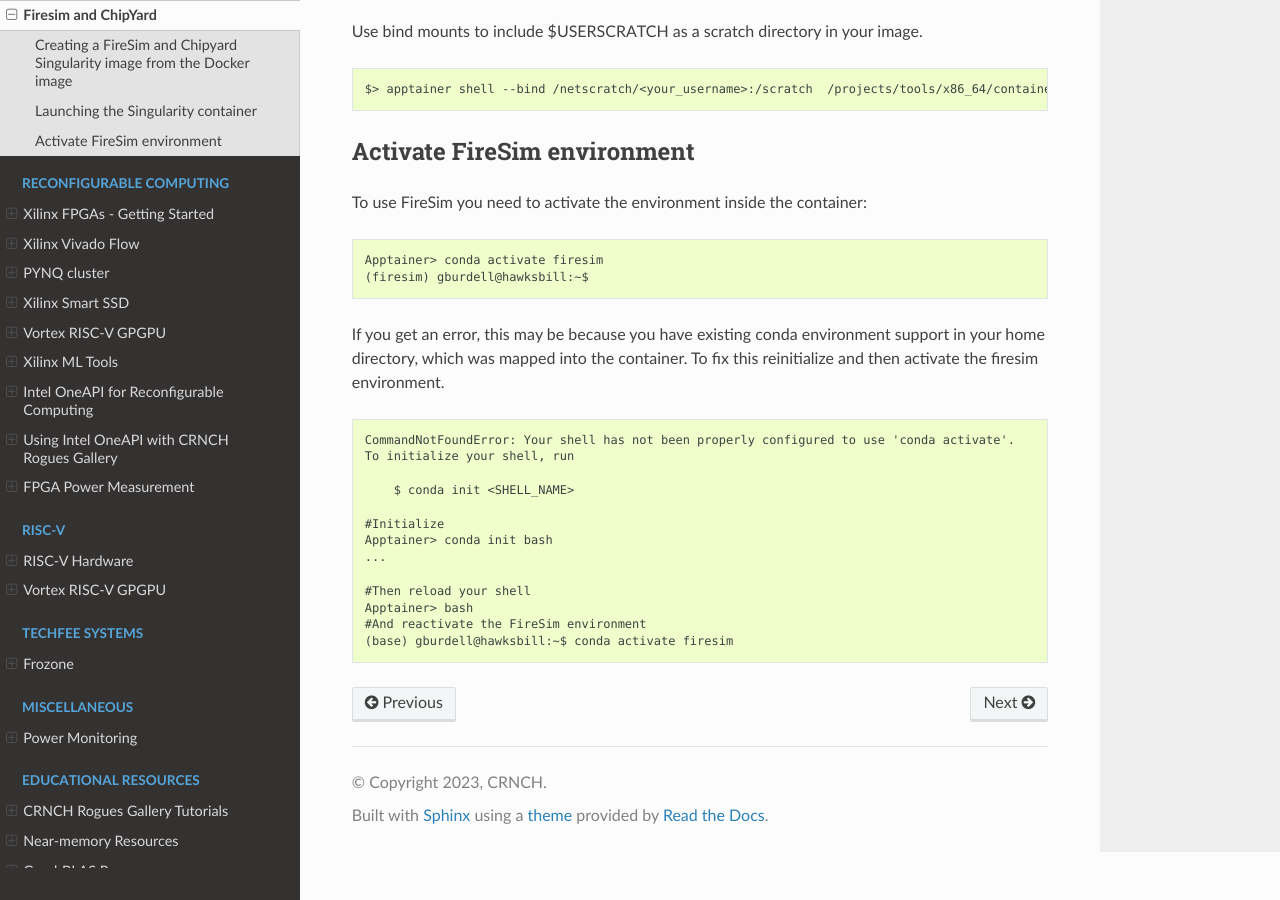
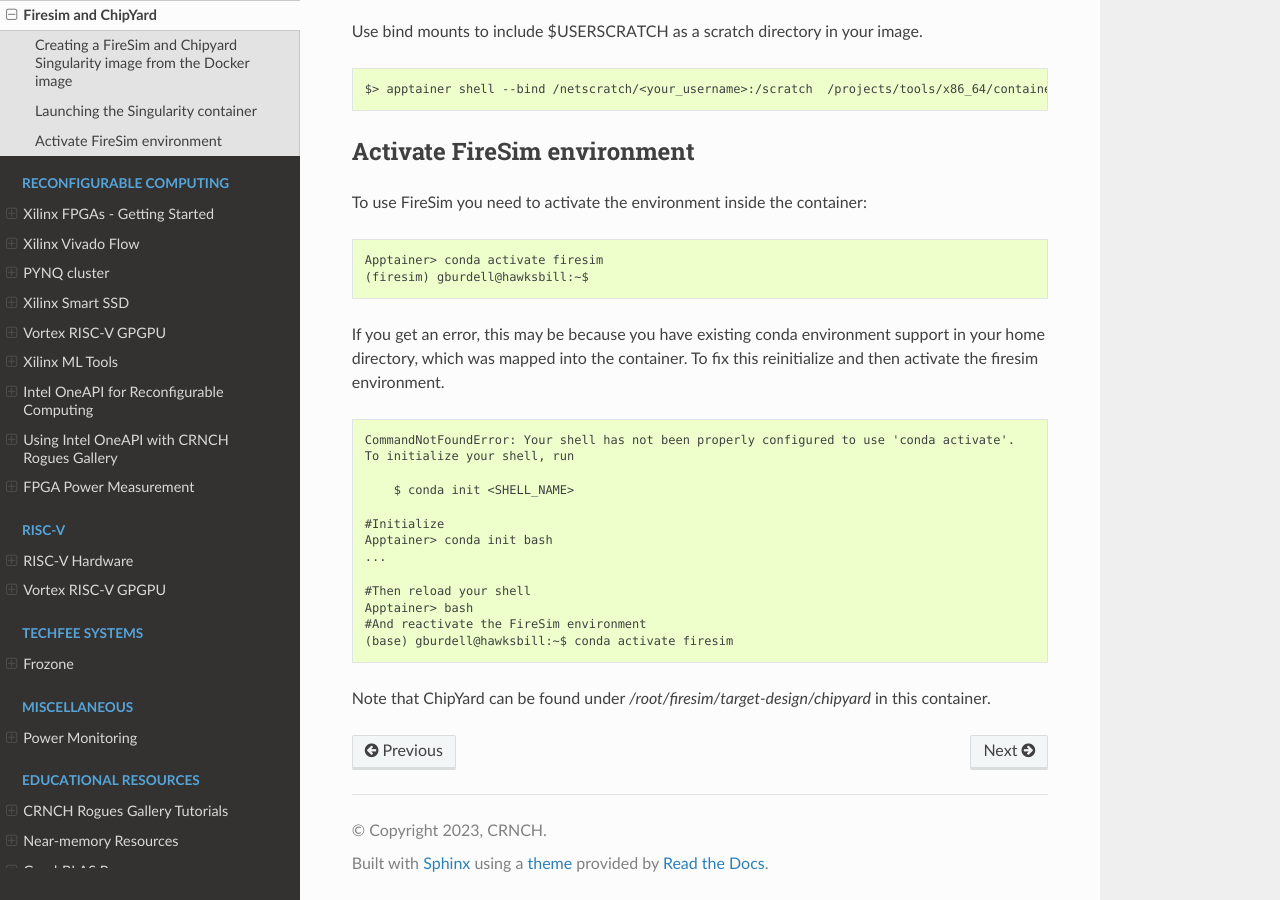
Before and after one commit to gt-crnch-rg/read-the-docs, a Sphinx documentation site: the page built from docs/reconfig/chisel/firesim-chipyard.rst, in a window 1280 px wide and 900 px high, scrolled down 936 px. Built offline with Sphinx 7.4.7 and the Read the Docs theme 2.0.0, drawn with Linux system fonts in a browser that asks for light colours; pages that are not in the unit, such as notebooks, are missing from menus.

Commit message:
Update firesim-chipyard.rst

```diff
--- a/docs/reconfig/chisel/firesim-chipyard.rst
+++ b/docs/reconfig/chisel/firesim-chipyard.rst
@@ -82,3 +82,5 @@
    Apptainer> bash
    #And reactivate the FireSim environment
    (base) gburdell@hawksbill:~$ conda activate firesim
+
+Note that ChipYard can be found under `/root/firesim/target-design/chipyard` in this container.
```
